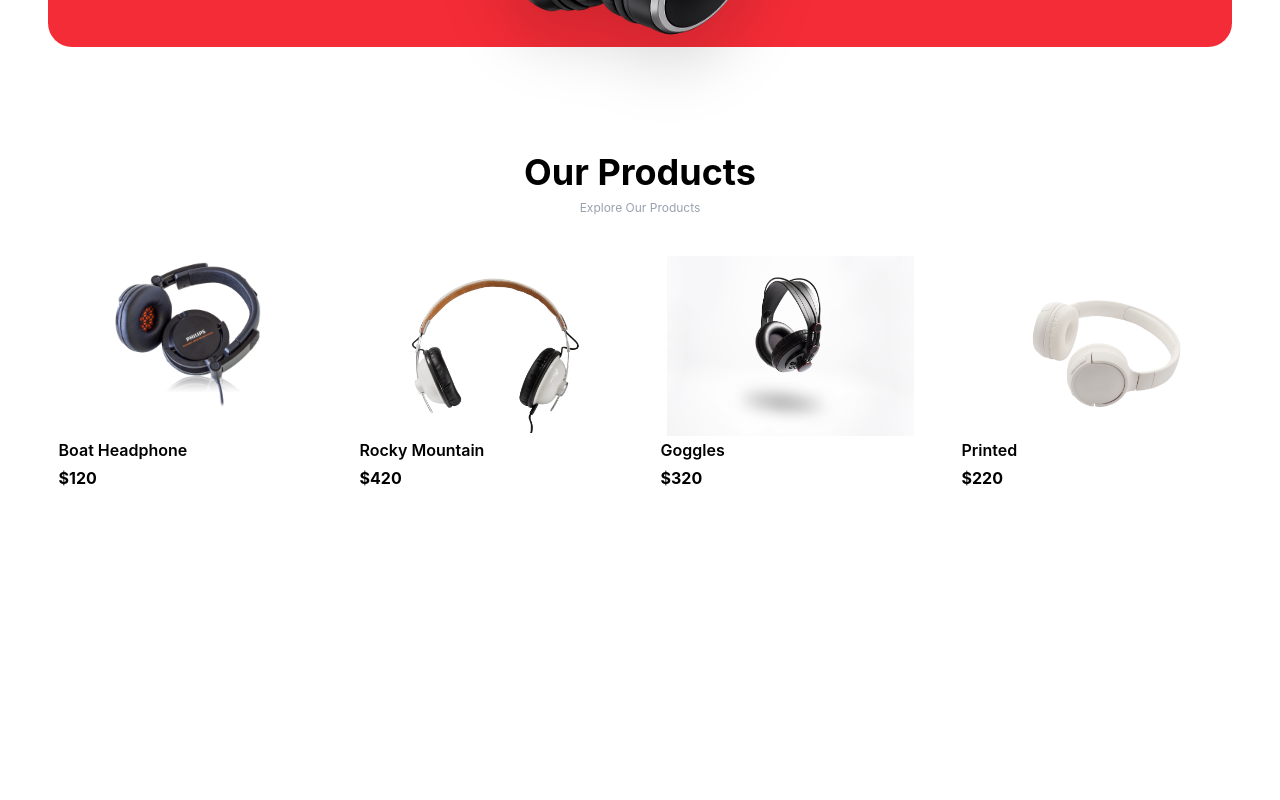
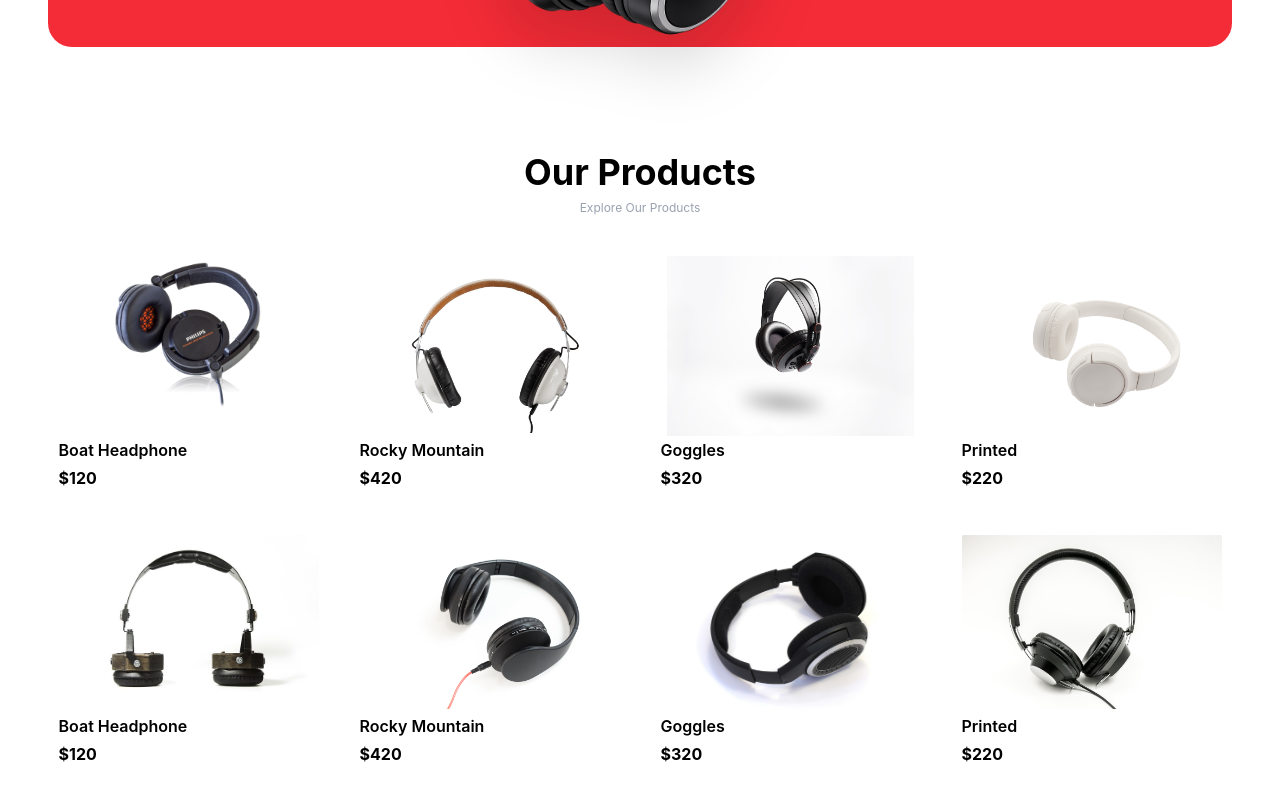
Before and after one commit to kaxadeveloper/Ecommerce, a React (Vite) app: page / in a window 1280 px wide. Shown: the part 2100-2900 px from the top of the page. Before the commit the page ends 2632 px from the top, so only its background shows below. Built offline with nearby package versions, Linux system fonts and the light colour scheme.

Commit message:
ProductsData2

```diff
--- a/src/components/Products/Products.jsx
+++ b/src/components/Products/Products.jsx
@@ -42,12 +42,45 @@ const ProductsData = [
     },
 ]
 
+const ProductsData2 = [
+    {
+        id: 1,
+        img: Img5,
+        title: "Boat Headphone",
+        price: "120",
+        aosDelay: "0",
+    },
+    {
+        id: 2,
+        img: Img6,
+        title: "Rocky Mountain",
+        price: "420",
+        aosDelay: "200",
+    },
+    {
+        id: 3,
+        img: Img7,
+        title: "Goggles",
+        price: "320",
+        aosDelay: "400",
+    },
+    {
+        id: 4,
+        img: Img8,
+        title: "Printed",
+        price: "220",
+        aosDelay: "600",
+    },
+]
+
+
 const Products = () => {
     return (
         <div>
             <div className="container">
                 <Heading title="Our Products" subtitle={"Explore Our Products"}/>
                 <ProductCard data={ProductsData} />
+                <ProductCard data={ProductsData2} />
             </div>
         </div>
     )
```
